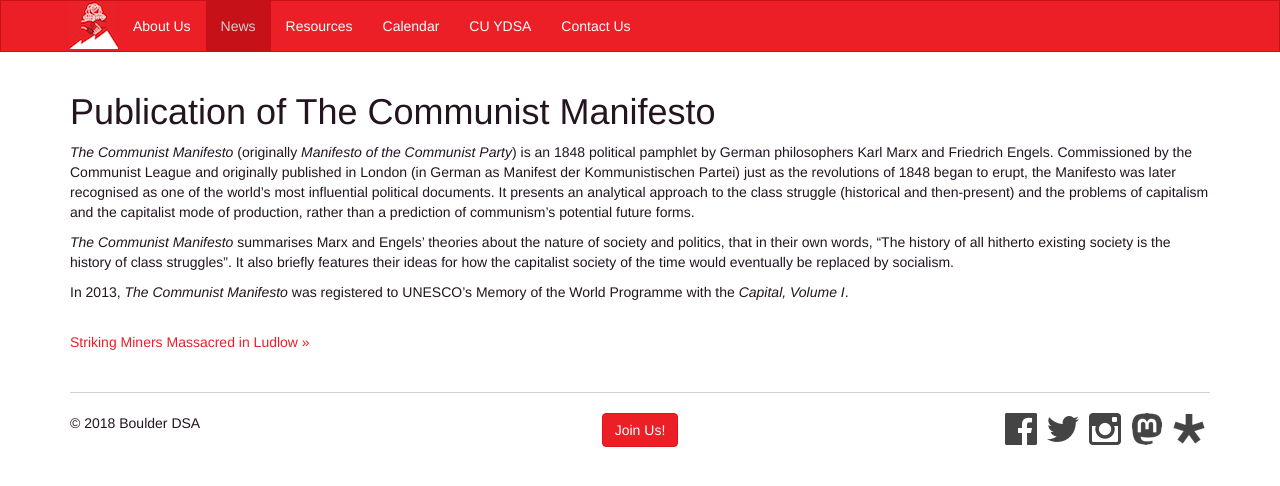
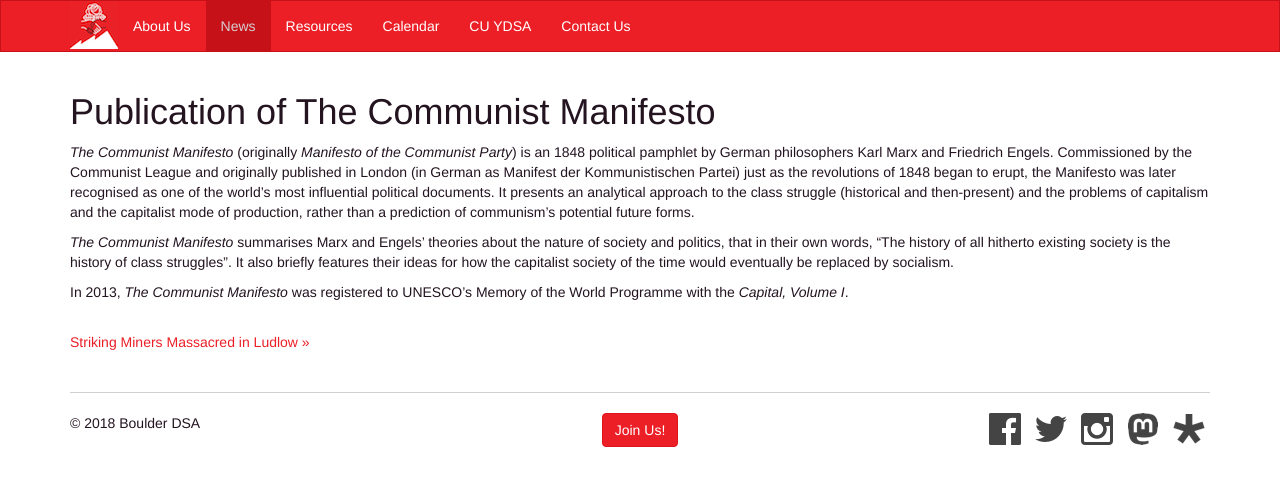
Before and after one commit to boulderdsa/boulderdsa.github.io, a Jekyll site: the page built from _posts/1848-02-20-communist-manifesto-published.md, in a window 1280 px wide. Shown: the top 486 px of the page. Built offline with Jekyll 4.4.1, drawn with Linux system fonts in a browser that asks for light colours.

Commit message:
Cleaning up some whitespace.

```diff
--- a/_layouts/base.html
+++ b/_layouts/base.html
@@ -47,8 +47,7 @@ apple-touch-icon-sizes: [57, 72, 76, 114, 120, 144, 152, 180]
     <!-- Collect the nav links, forms, and other content for toggling -->
     <div class="collapse navbar-collapse" id="bs-example-navbar-collapse-1">
       <ul class="nav navbar-nav">
-        <!--<li class="active"><a href="#">About <span class="sr-only">(current)</span></a></li>-->
-        {%- for item in site.navlinks -%}
+        {% for item in site.navlinks -%}
           {%- comment -%} Jekyll doesn't allow (), but associates logic from r to l.
                           Also, boolean algebra apparently doesn't work in assign
                           statements.{%- endcomment -%}
@@ -56,11 +55,11 @@ apple-touch-icon-sizes: [57, 72, 76, 114, 120, 144, 152, 180]
             {%- assign active = true -%}
           {%- else -%}
             {%- assign active = false -%}
-          {%- endif -%}
+          {%- endif %}
           <li{% if active %} class="active"{% endif %}>
             <a href="{{ item.url }}">{{ item.title }}{% if active %}<span class="sr-only"> (current)</span>{% endif %}</a>
           </li>
-        {%- endfor -%}
+        {%- endfor %}
       </ul>
       <!-- Social media icons on rhs of navbar?
       <ul class="nav navbar-nav navbar-right">
@@ -86,11 +85,11 @@ apple-touch-icon-sizes: [57, 72, 76, 114, 120, 144, 152, 180]
   <div class="col-md-4">&copy; 2018 Boulder DSA</div>
   <div class="col-md-4 text-center"><a href="/contact/"><button class="btn btn-primary btn-sx">Join Us!</button></a></div>
   <div class="col-md-4 text-right"><ul class="list-inline">
-  {%- for site in site.socialmedia -%}
+  {% for site in site.socialmedia %}
   <li><a href="{{ site.url }}">
     <img src="/images/socialmedia/{{site.name}}.png" srcset="/images/socialmedia/{{site.name}}@2x.png 2x"
         alt="{{site.name | capitalize}}"></a></li>
-  {%- endfor -%}
+  {%- endfor %}
   </ul></div>
   </div>
 </footer>
--- a/_layouts/newspost.html
+++ b/_layouts/newspost.html
@@ -4,10 +4,10 @@ layout: base
 {{ content }}
 
 <div class="pagination">
-  {% if page.previous.url %}
+  {%- if page.previous.url %}
     <a class="prev" href="{{page.previous.url}}">&laquo; {{page.previous.title}}</a>
-  {% endif %}
-  {% if page.next.url %}
+  {% endif -%}
+  {%- if page.next.url %}
     <a class="next" href="{{page.next.url}}">{{page.next.title}} &raquo;</a>
   {% endif %}
 </div>
--- a/_layouts/postlist.html
+++ b/_layouts/postlist.html
@@ -9,7 +9,7 @@ layout: base
   {%- assign postlist = site.posts -%}
 {%- endif -%}
 
-{%- for post in site.posts -%}
+{% for post in site.posts %}
 <div class="row">
   <div class="col-sm-9">
     <h2 class="pull-left"><a href="{{ post.url }}">{{ post.title }}</a></h2>
@@ -22,4 +22,4 @@ layout: base
   <p><a href="{{ post.url }}">Read more&hellip;</a></p>
   </div>
 </div>
-{%- endfor -%}
+{% endfor %}
```
